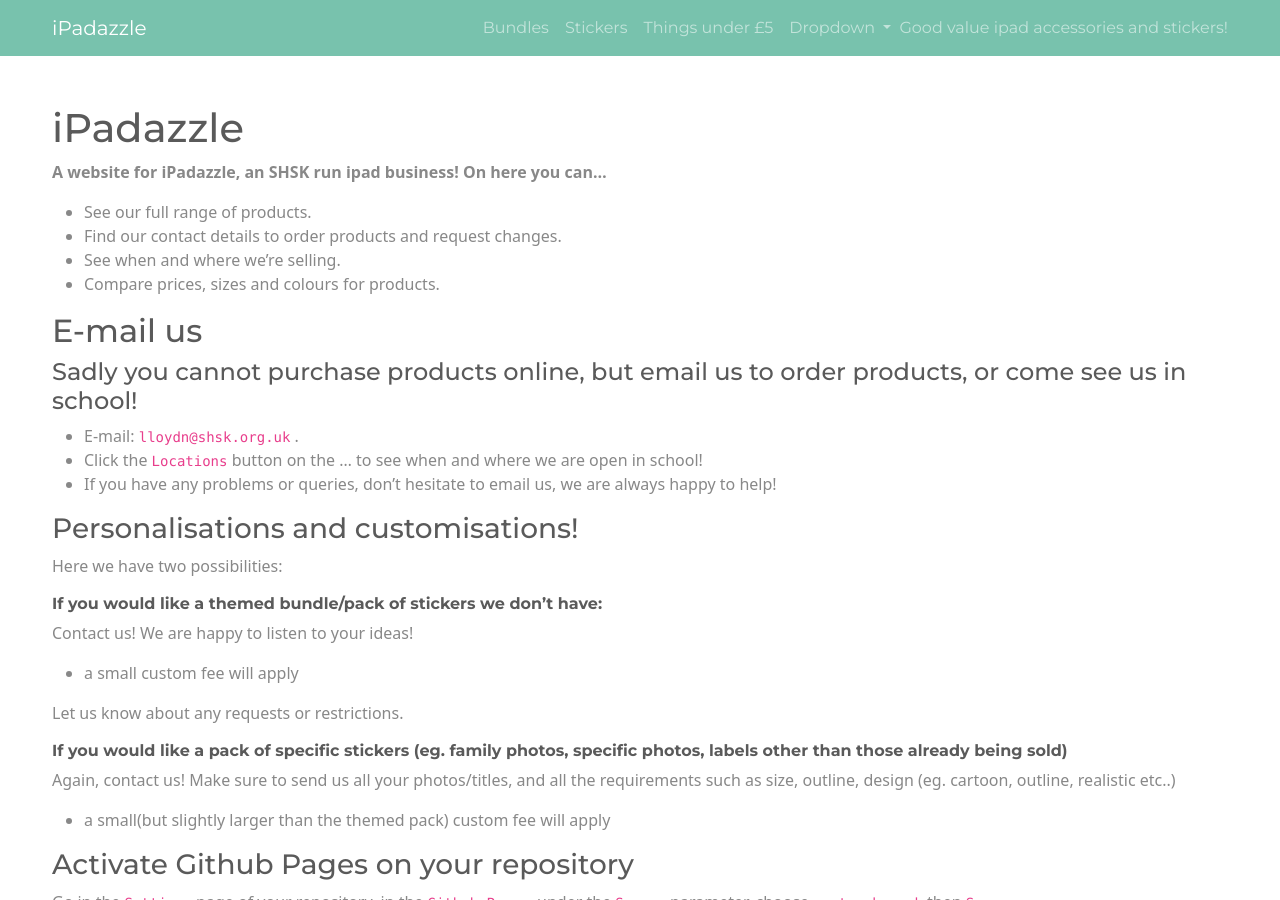
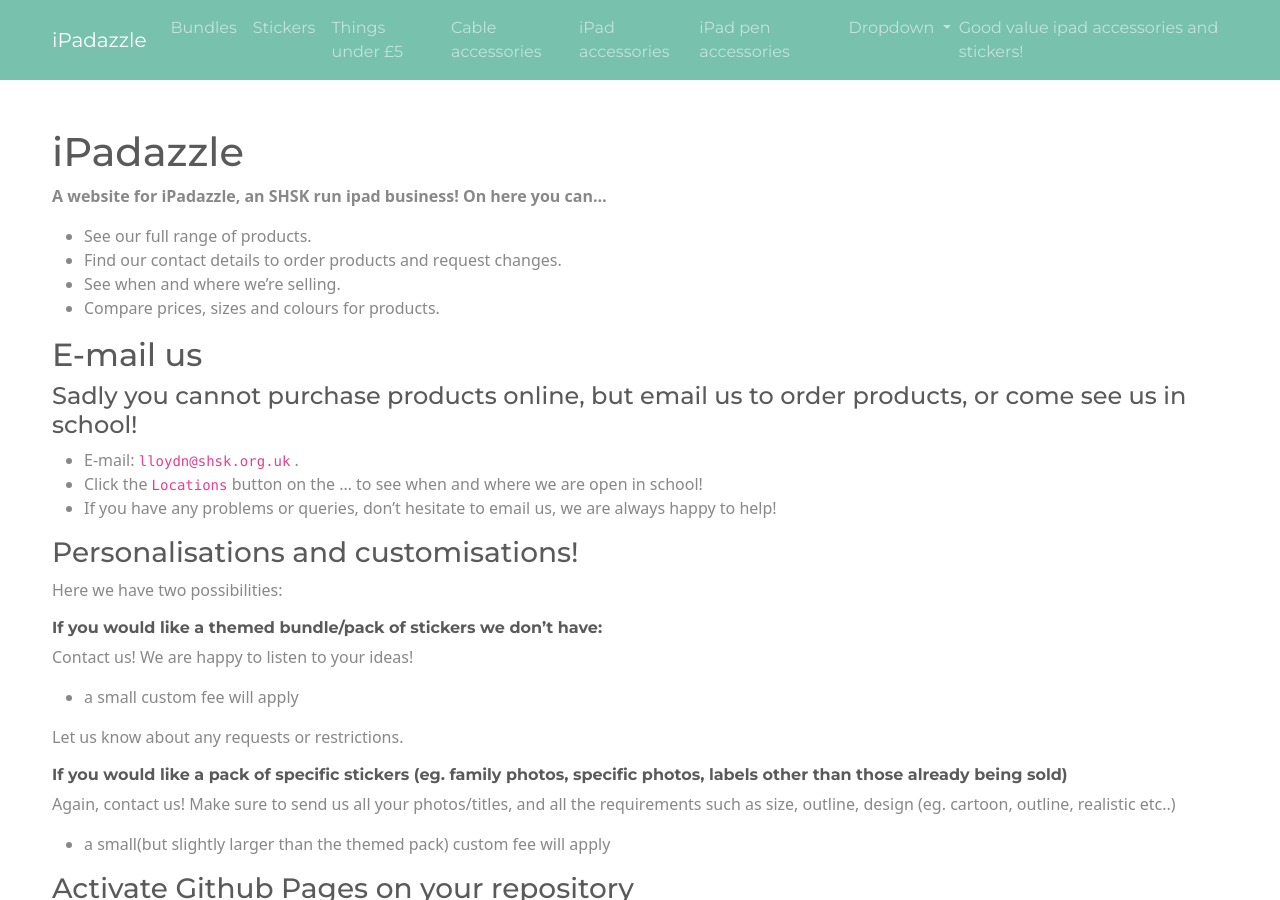
Before and after one commit to NatashaCELloyd/NatashaCELloyd.github.io, a Jekyll site: the page built from index.md, in a window 1280 px wide and 900 px high. Built offline with Jekyll 4.4.1, drawn with Linux system fonts in a browser that asks for light colours.

Commit message:
Update header

```diff
--- a/_includes/header.html
+++ b/_includes/header.html
@@ -17,6 +17,15 @@
         <li class="nav-item">
           <a class="nav-link" href="#">Things under £5</a>
         </li>
+        <li class="nav-item">
+          <a class="nav-link" href="#">Cable accessories</a>
+        </li>
+        <li class="nav-item">
+          <a class="nav-link" href="#">iPad accessories</a>
+        </li>
+        <li class="nav-item">
+          <a class="nav-link" href="#">iPad pen accessories</a>
+        </li>
         <li class="nav-item dropdown">
           <a class="nav-link dropdown-toggle" href="#" id="navbarDropdown" role="button" data-toggle="dropdown" aria-haspopup="true" aria-expanded="false">
             Dropdown
```
